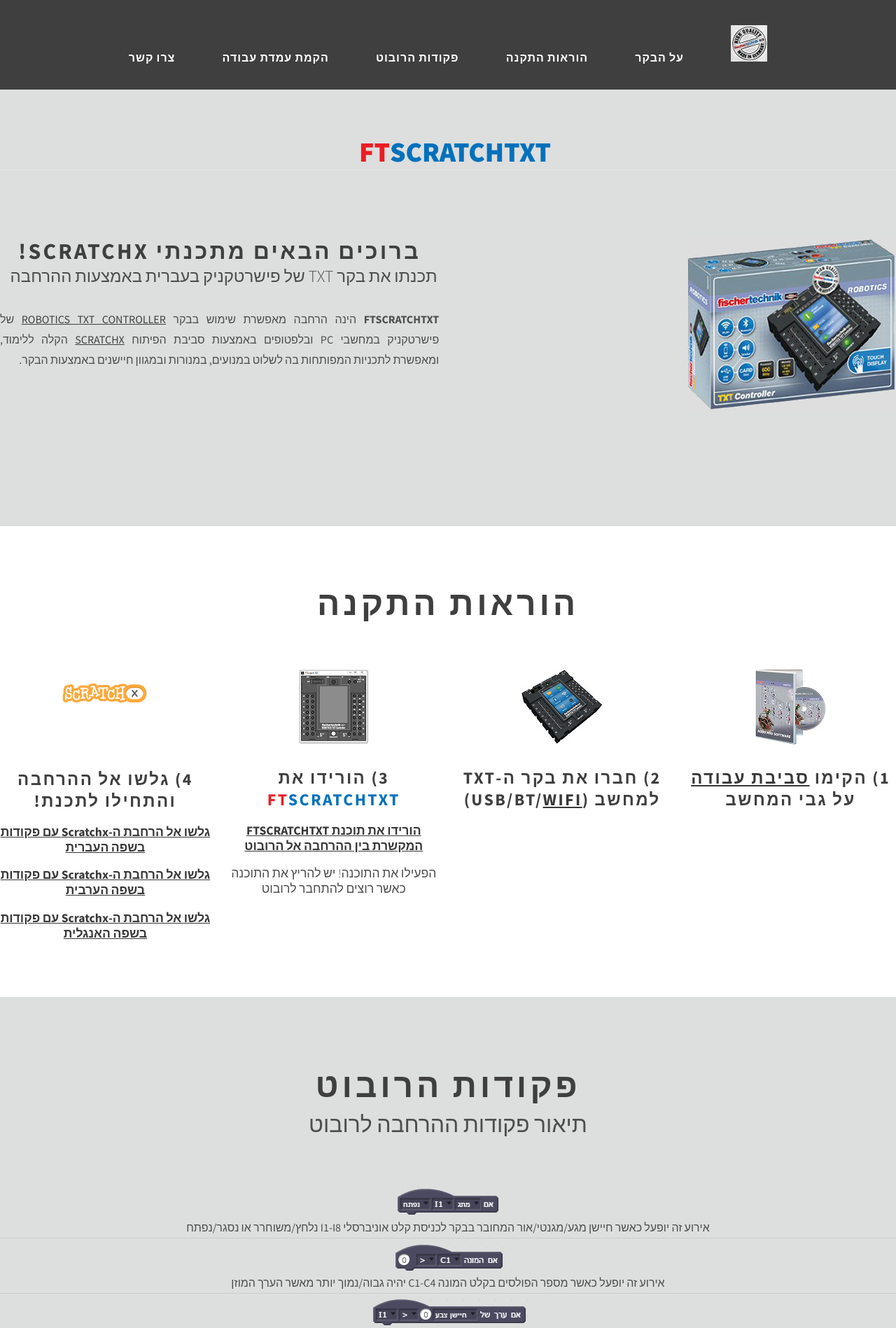
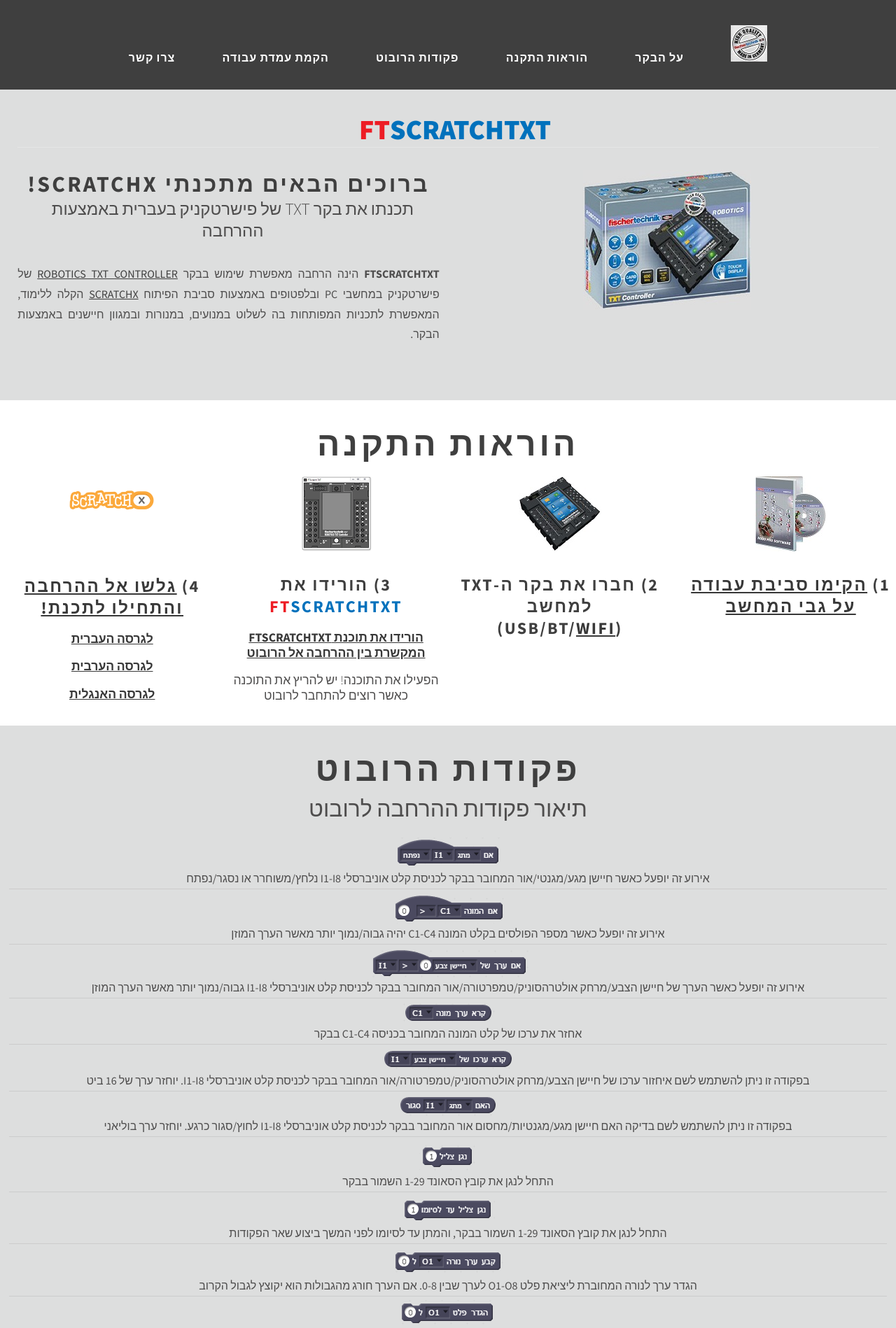
Before and after one commit to adihadas/ftscratch, a Jekyll site: the page index.html, which Jekyll copies as it is, in a window 1280 px wide. Shown: the top 1898 px of the page at 70% size. Built offline with Jekyll 4.4.1, drawn with Linux system fonts in a browser that asks for light colours.

Commit message:
style ups

```diff
--- a/default.css
+++ b/default.css
@@ -53,7 +53,9 @@
 
 	.container
 	{
-		width: 100%;
+		width: 98%;
+        padding-right: 1%;
+        padding-left: 1%;
 		margin: 0px auto;
 	}
 
@@ -156,7 +158,7 @@
 	.major
 	{
 		overflow: hidden;
-		margin-bottom: 4em;
+		margin-bottom: 1em;
 		text-align: center;
 	}
 
@@ -249,7 +251,7 @@
 
 	#logo
 	{
-		padding: 4em 0em;
+		padding: 2em 0em;
 		text-transform: uppercase;
 	}
 
@@ -333,7 +335,7 @@
 	#page
 	{
 		overflow: hidden;
-		padding: 6em 0em;
+		padding: 2em 0em;
 		border-top: 1px solid #E5E5E5;
 	}
 
@@ -390,7 +392,7 @@
 	#copyright
 	{
 		overflow: hidden;
-		padding: 5em 0em;
+		padding: 3em 0em;
 	}
 
 	#copyright p
@@ -415,7 +417,7 @@
 	#featured-wrapper
 	{
 		overflow: hidden;
-		padding: 5em 0em;
+		padding: 2em 0em;
 		background: #FFF;
 	}
 
@@ -466,7 +468,7 @@
 
 	#portfolio-wrapper
 	{
-		padding: 6em 0em;
+		padding: 2em 0em;
 	}
 
 	#portfolio
--- a/index.html
+++ b/index.html
@@ -37,11 +37,9 @@
 			 			<h2 id="controller">ברוכים הבאים מתכנתי Scratchx!</h2>
 									<span class="byline" >תכנתו את בקר TXT של פישרטקניק בעברית באמצעות ההרחבה</span>
 			</div>
-		<p align="justify"><b>FTScratchTXT</b> הינה הרחבה מאפשרת שימוש בבקר <a href="http://www.fischertechnik.de/en/desktopdefault.aspx/tabid-21/39_read-309/usetemplate-2_column_pano/" target="_blank">ROBOTICS TXT Controller</a> של פישרטקניק במחשבי
-PC ובלפטופים באמצעות סביבת הפיתוח <a href="http://scratchx.org/" target="_blank">ScratchX</a> הקלה ללימוד, ומאפשרת
-לתכניות המפותחות בה לשלוט במנועים, במנורות ובמגוון חיישנים באמצעות הבקר. <br></p>
+			<p align="justify"><b>FTScratchTXT</b> הינה הרחבה מאפשרת שימוש בבקר <a href="http://www.fischertechnik.de/en/desktopdefault.aspx/tabid-21/39_read-309/usetemplate-2_column_pano/" target="_blank">ROBOTICS TXT Controller</a> של פישרטקניק במחשבי PC ובלפטופים באמצעות סביבת הפיתוח <a href="http://scratchx.org/" target="_blank">ScratchX</a> הקלה ללימוד, המאפשרת לתכניות המפותחות בה לשלוט במנועים, במנורות ובמגוון חיישנים באמצעות הבקר. <br></p>
 		</div>
-	<div id="sidebar"><a href="http://www.fischertechnik.de/en/desktopdefault.aspx/tabid-21/39_read-309/usetemplate-2_column_pano/" target="_blank"><img src="images/522429_TXT_Controller_Packshot-400.jpg" alt="" /></a></div>
+		<div id="sidebar" align="center"><a href="http://www.fischertechnik.de/en/desktopdefault.aspx/tabid-21/39_read-309/usetemplate-2_column_pano/" target="_blank"><img src="images/522429_TXT_Controller_Packshot-400.jpg"  alt="" /></a></div>
 	</div>
 </div>
 <div id="featured-wrapper">
@@ -53,10 +51,10 @@
 		<a href="http://scratchx.org/?url=https://adihadas.github.io/ftscratch/src/ext_heb.js#scratch" class="image image-centered img"><img src="images/scratchx-logo.png"  alt="" /></a>
 			<div class="title">
 			<br></br>
-				<h2>4) גלשו אל ההרחבה והתחילו לתכנת!</h2>
-				<span class="byline"><b><a href="http://scratchx.org/?url=https://adihadas.github.io/ftscratch/src/ext_heb.js#scratch" target="_blank">גלשו אל הרחבת ה-Scratchx עם פקודות בשפה העברית</a></b></span>
-				<span class="byline"><b><a href="http://scratchx.org/?url=https://adihadas.github.io/ftscratch/src/ext_ar.js#scratch" target="_blank">גלשו אל הרחבת ה-Scratchx עם פקודות בשפה הערבית</a></b></span>
-				<span class="byline"><b><a href="http://scratchx.org/?url=https://adihadas.github.io/ftscratch/src/ext.js#scratch" target="_blank">גלשו אל הרחבת ה-Scratchx עם פקודות בשפה האנגלית</a></b></span>
+				<h2>4) <a href="http://scratchx.org/?url=https://adihadas.github.io/ftscratch/src/ext_heb.js#scratch"> גלשו אל ההרחבה והתחילו לתכנת!</a></h2>
+				<span class="byline"><b><a href="http://scratchx.org/?url=https://adihadas.github.io/ftscratch/src/ext_heb.js#scratch" target="_blank">לגרסה העברית</a></b></span>
+				<span class="byline"><b><a href="http://scratchx.org/?url=https://adihadas.github.io/ftscratch/src/ext_ar.js#scratch" target="_blank">לגרסה הערבית</a></b></span>
+				<span class="byline"><b><a href="http://scratchx.org/?url=https://adihadas.github.io/ftscratch/src/ext.js#scratch" target="_blank">לגרסה האנגלית</a></b></span>
 				</div>
 		</div>
 		<div class="column2">
@@ -68,16 +66,16 @@
 				</div>
 		</div>
 		<div class="column3">
-			 <a href="http://www.fischertechnik.de/en/desktopdefault.aspx/tabid-21/39_read-309/usetemplate-2_column_pano/" target="_blank" class="image image-centered img"><img src="images/txt.png"  alt="" /></a>
+			 <a href="https://youtu.be/de_M67jBT4w" target="_blank" class="image image-centered img"><img src="images/txt.png"  alt="" /></a>
 				<div class="title">
-				<h2>2) חברו את בקר ה-TXT למחשב (USB/BT/<a href="src/WLAN_Client_Mode_en.pdf" target="_blank">WiFi</a>)</h2>
+				<h2>2) חברו את בקר ה-TXT למחשב<br>(USB/BT/<a href="src/WLAN_Client_Mode_en.pdf" target="_blank">WiFi</a>)</h2>
 				</div>
 			</div>
 		</div>
 		<div class="column4">
-			 <a href="https://adihadas.github.io/ftscratch/workstation.html#main" class="image image-centered img"><img src="images/robopro packshot.jpg"  alt="" /></a>
+			 <a href="https://adihadas.github.io/ftscratch/workstation.html" class="image image-centered img"><img src="images/robopro packshot.jpg"  alt="" /></a>
 				<div class="title">
-				<h2>1) הקימו <a href="https://adihadas.github.io/ftscratch/workstation.html#main">סביבת עבודה</a> על גבי המחשב</h2>
+				<h2>1) <a href="https://adihadas.github.io/ftscratch/workstation.html">הקימו סביבת עבודה על גבי המחשב</a></h2>
 				</div>
 		</div>
 	</div>
```
Also changed, not shown: images/522429_TXT_Controller_Packshot-400.jpg. Lines whose indentation alone changed are shown as unchanged.
